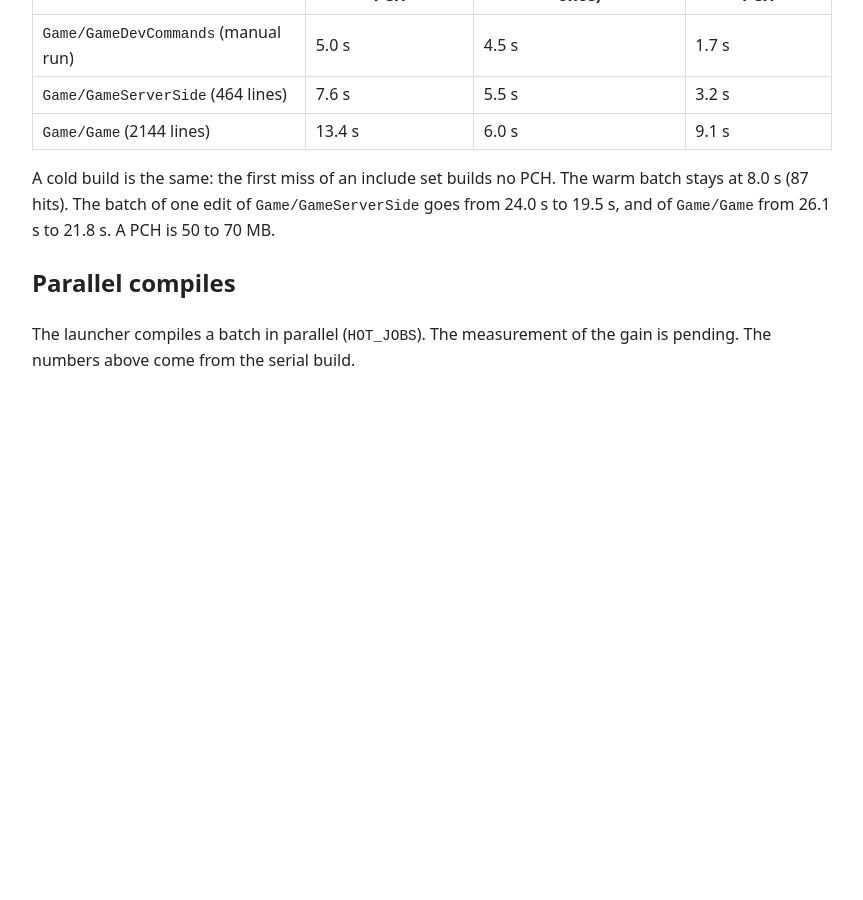
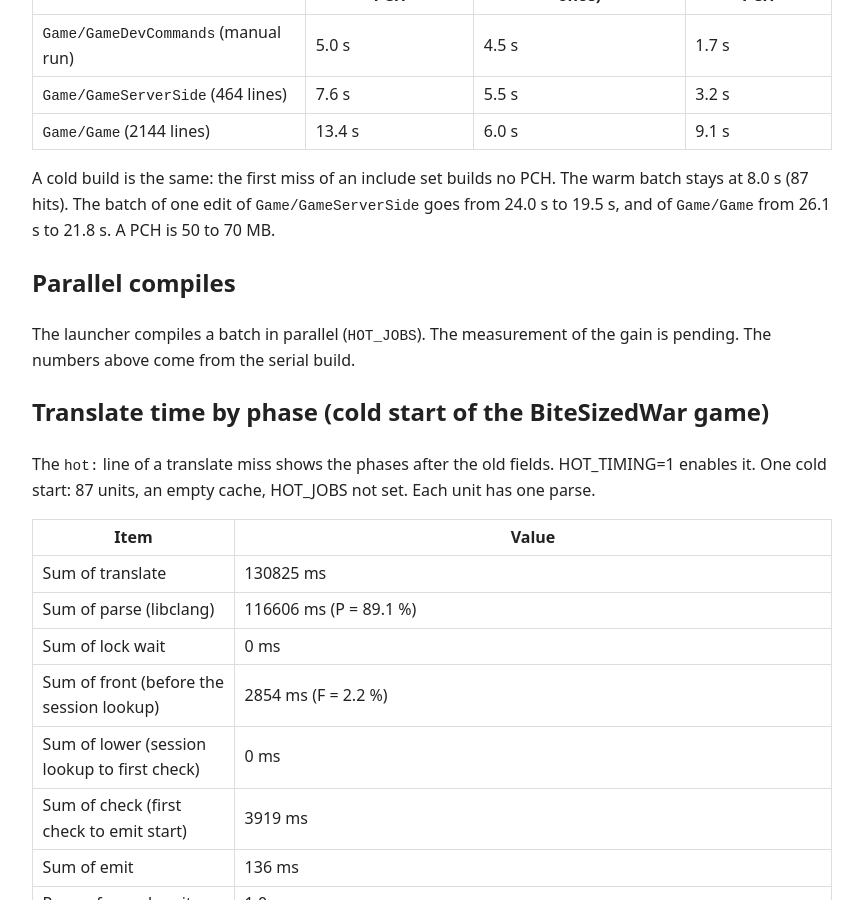
Before and after one commit to rokups/hotpp, a Jekyll site: the page built from doc/benchmarks.md, in a window 1280 px wide and 900 px high, scrolled down 20952 px. Shown: the whole window, without its empty margins (224-1087 px from the left). Built offline with Jekyll 4.4.1, drawn with Linux system fonts in a browser that asks for light colours; before the commit the page ends 21357 px from its top, so only the background shows below that; some of the changed text lies outside the part shown.

Commit message:
Add translate phase table to benchmarks

```diff
--- a/doc/benchmarks.md
+++ b/doc/benchmarks.md
@@ -585,3 +585,25 @@ A cold build is the same: the first miss of an include set builds no PCH. The wa
 ## Parallel compiles
 
 The launcher compiles a batch in parallel (`HOT_JOBS`). The measurement of the gain is pending. The numbers above come from the serial build.
+
+## Translate time by phase (cold start of the BiteSizedWar game)
+
+The `hot:` line of a translate miss shows the phases after the old fields. HOT_TIMING=1 enables it.
+One cold start: 87 units, an empty cache, HOT_JOBS not set. Each unit has one parse.
+
+| Item | Value |
+|---|---|
+| Sum of translate | 130825 ms |
+| Sum of parse (libclang) | 116606 ms (P = 89.1 %) |
+| Sum of lock wait | 0 ms |
+| Sum of front (before the session lookup) | 2854 ms (F = 2.2 %) |
+| Sum of lower (session lookup to first check) | 0 ms |
+| Sum of check (first check to emit start) | 3919 ms |
+| Sum of emit | 136 ms |
+| Parses for each unit | 1.0 |
+| Parse of the 5 smallest units (ms) | 216, 217, 218, 218, 223 |
+| 5 largest translate times (ms) | Game/Game 4477, Game/GameServerSide 3504, Game/GameClientMessages 3196, Game/GameMatch 3047, Game/GameCarveFlow 2764 |
+
+The phases cover 123515 ms of 130825 ms. The rest is the session lookup work outside the parse.
+The check phase includes the per-class lowering. The emit phase starts at the function bodies.
+The smallest parse is about 220 ms: this is the fixed cost of one parse.
```
